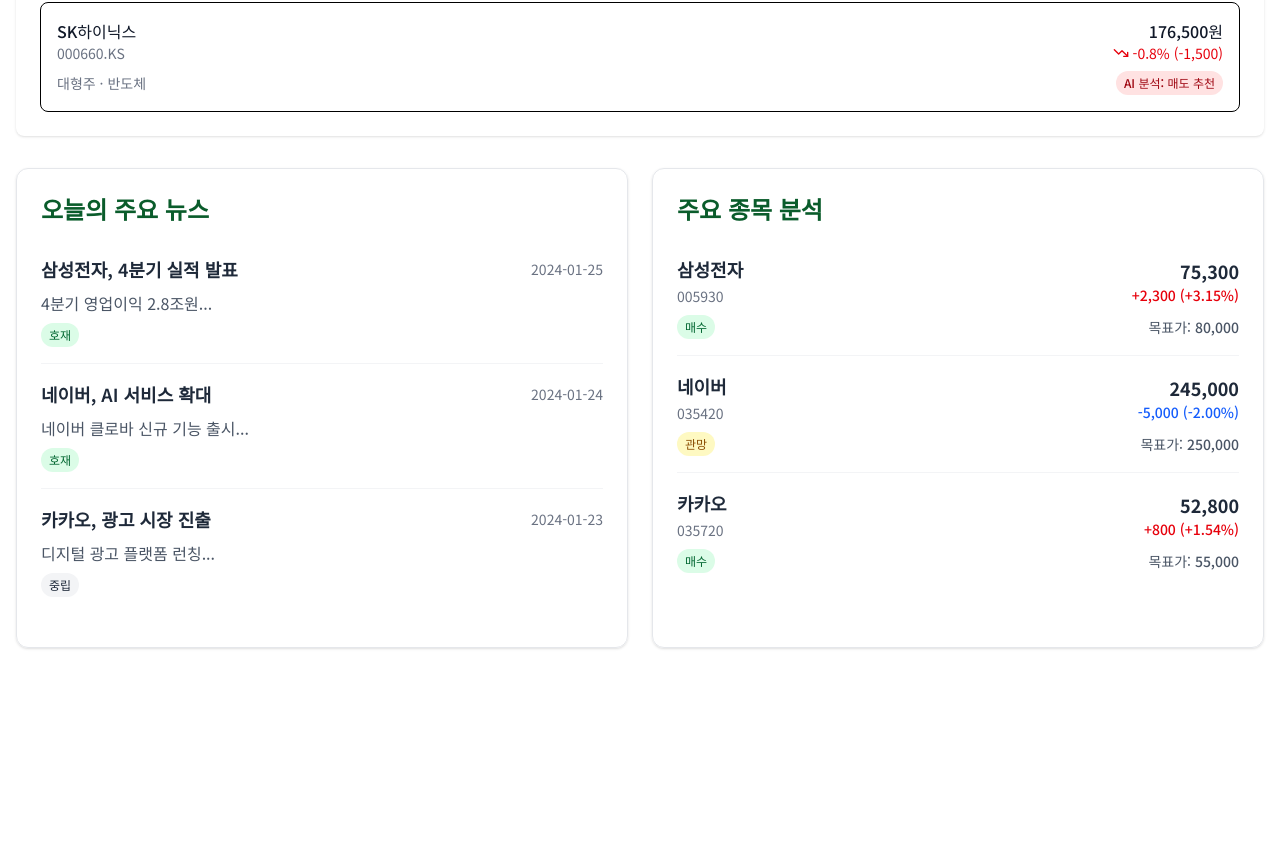
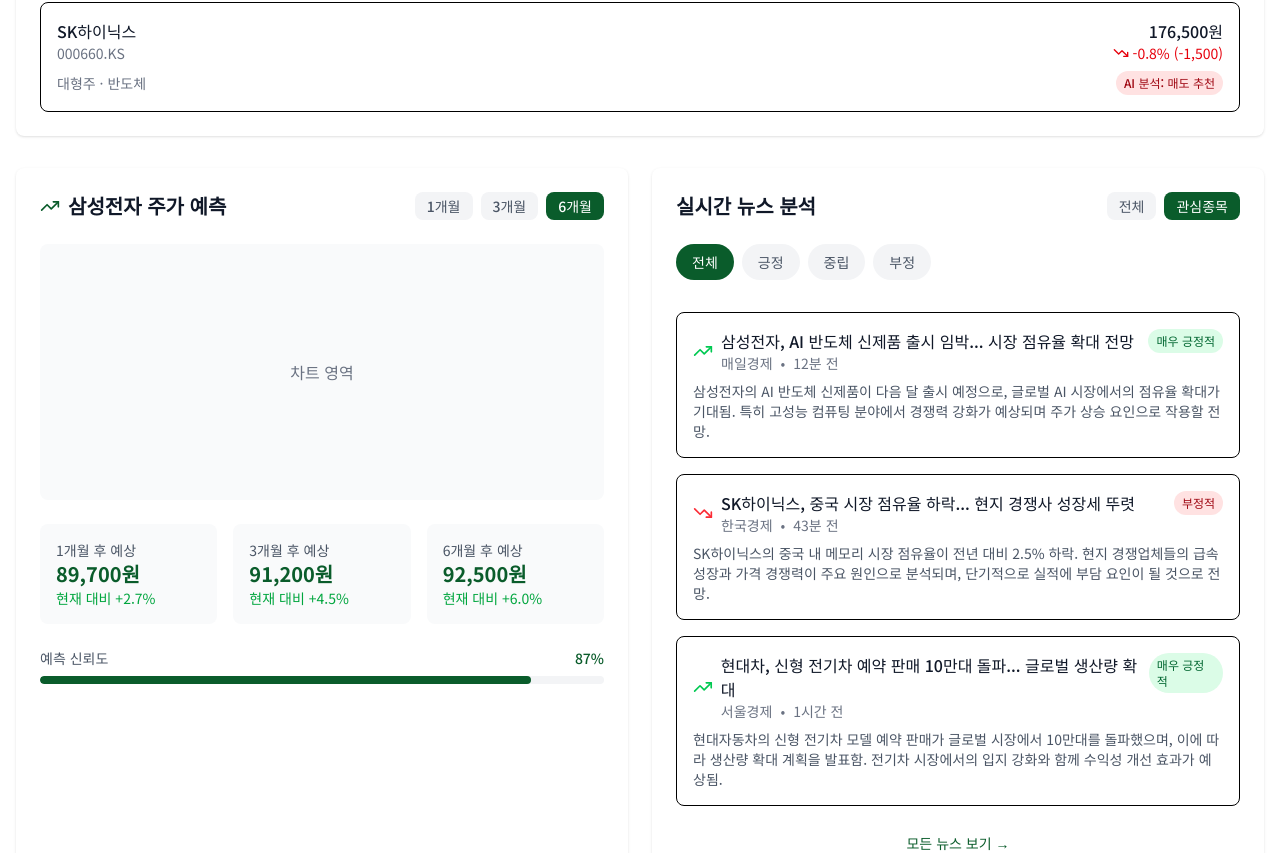
Before and after one commit to BALLFiN/BALLFiN-FE, a React (Vite) app: page / in a window 1280 px wide. Shown: the part 972-1825 px from the top of the page. Before the commit the page ends 1652 px from the top, so only its background shows below. Built offline with nearby package versions, Linux system fonts and the light colour scheme; a web font is replaced by a local one.

Commit message:
🎨: 컴포넌트 레이아웃

```diff
--- a/src/pages/HomePage.tsx
+++ b/src/pages/HomePage.tsx
@@ -3,6 +3,8 @@
 import BotButton from "@/components/chat/BotButton";
 import MarketOverview from "@/components/home/MarketOverview";
 import AIRecommendations from "@/components/home/AIRecommendations";
+import StockPrediction from "@/components/home/StockPrediction";
+import NewsAnalysis from "@/components/home/NewsAnalysis";
 
 const Home = () => {
   return (
@@ -27,6 +29,12 @@
         <AIRecommendations />
       </div>
 
+      {/* 주가 예측 및 뉴스 분석 */}
+      <div className="mt-8 grid grid-cols-1 lg:grid-cols-2 gap-6">
+        <StockPrediction />
+        <NewsAnalysis />
+      </div>
+
       {/* 뉴스 요약 및 주식 요약 */}
       <div className="mt-8 grid grid-cols-1 md:grid-cols-2 gap-6">
         <NewsSummary />
```
